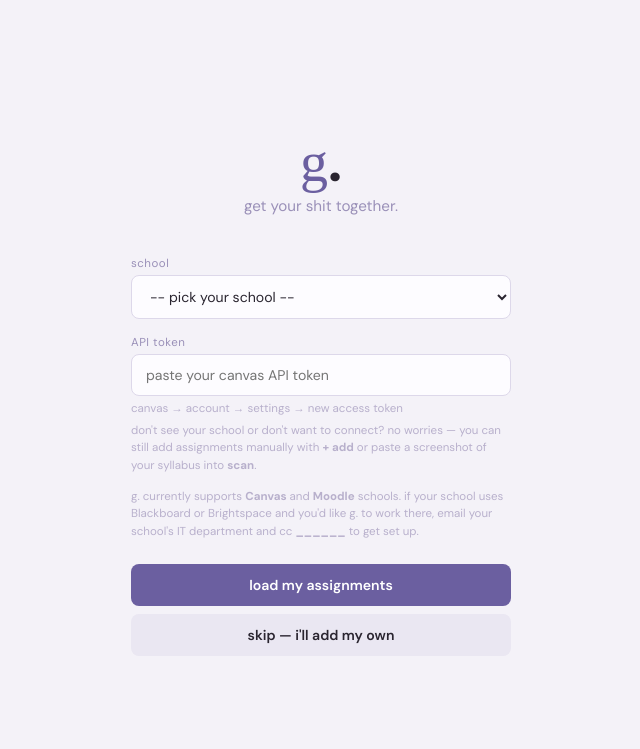
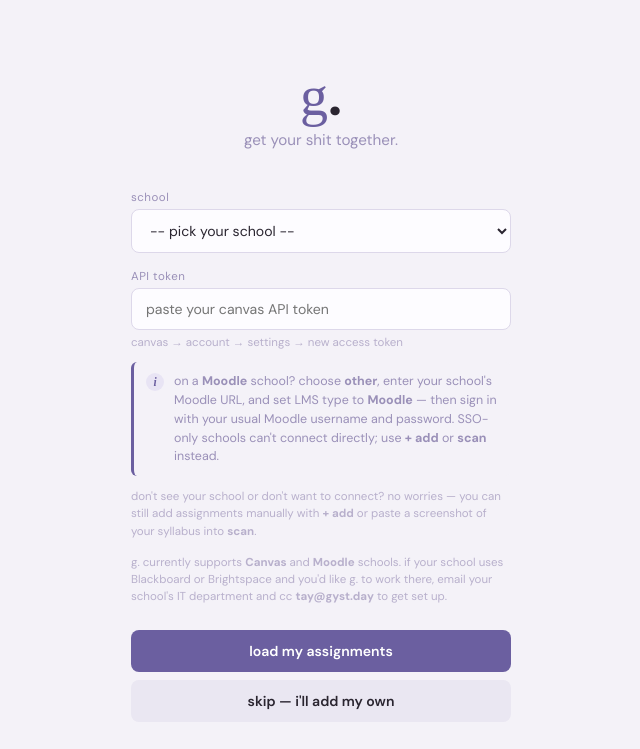
Before and after one commit to bretzelpread1215/gyst-web, a Flask app: page / in a window 1280 px wide. Shown: the top 749 px of the page, without its empty margins (319-959 px from the left). Run offline with Flask 3, Linux system fonts and the light colour scheme; some libraries are stand-ins or nearby versions; some web fonts are replaced.

Commit message:
idk more claud coe stuff

```diff
--- a/static/app.js
+++ b/static/app.js
@@ -5,32 +5,85 @@ var activeFilter = "upcoming";
 var activeCourse = null;
 var canvasUrl = "";
 var canvasToken = "";
+var moodleUsername = "";
+var moodlePassword = "";
+var lmsType = "canvas";
 var hiddenCourses = [];
 var customCourseNames = [];
 var termStart = "";
 var termEnd = "";
 
 // LOGIN
+function updateLmsAuthUI(lms) {
+  var isMoodle = lms === "moodle";
+  document.getElementById("canvas-auth").style.display = isMoodle ? "none" : "block";
+  document.getElementById("moodle-auth").style.display = isMoodle ? "block" : "none";
+}
+
 document.getElementById("school-select").addEventListener("change", function(e) {
-  document.getElementById("custom-url-row").style.display = e.target.value === "custom" ? "block" : "none";
+  var isCustom = e.target.value === "custom";
+  document.getElementById("custom-url-row").style.display = isCustom ? "block" : "none";
+
+  var lms = isCustom
+    ? document.getElementById("custom-lms-type").value
+    : e.target.options[e.target.selectedIndex].dataset.lms;
+  updateLmsAuthUI(lms);
+});
+
+document.getElementById("custom-lms-type").addEventListener("change", function(e) {
+  updateLmsAuthUI(e.target.value);
 });
 
 document.getElementById("login-btn").addEventListener("click", function() {
   var select = document.getElementById("school-select");
-  var token = document.getElementById("token-input").value.trim();
+  var url;
+  var lms;
 
   if (select.value === "custom") {
-    canvasUrl = document.getElementById("custom-url").value.trim().replace(/\/$/, "");
+    url = document.getElementById("custom-url").value.trim().replace(/\/$/, "");
+    lms = document.getElementById("custom-lms-type").value;
   } else {
-    canvasUrl = select.value;
+    url = select.value;
+    lms = select.options[select.selectedIndex].dataset.lms;
   }
 
-  canvasToken = token;
+  if (!url) {
+    document.getElementById("login-error").textContent = "please pick a school or enter a URL.";
+    return;
+  }
 
-  if (!canvasUrl || !canvasToken) {
+  if (lms === "moodle") {
+    var username = document.getElementById("moodle-username").value.trim();
+    var password = document.getElementById("moodle-password").value;
+
+    if (!username || !password) {
       document.getElementById("login-error").textContent = "please fill in both fields.";
       return;
     }
+
+    lmsType = "moodle";
+    canvasUrl = url;
+    moodleUsername = username;
+    moodlePassword = password;
+
+    document.getElementById("login-error").textContent = "";
+    document.getElementById("login-btn").disabled = true;
+    document.getElementById("login-btn").textContent = "loading...";
+
+    loadCustomEvents();
+    loadCustomCourses();
+    fetchMoodleAssignments();
+  } else {
+    var token = document.getElementById("token-input").value.trim();
+
+    if (!token) {
+      document.getElementById("login-error").textContent = "please fill in both fields.";
+      return;
+    }
+
+    lmsType = "canvas";
+    canvasUrl = url;
+    canvasToken = token;
 
     document.getElementById("login-error").textContent = "";
     document.getElementById("login-btn").disabled = true;
@@ -39,6 +92,7 @@ document.getElementById("login-btn").addEventListener("click", function() {
     loadCustomEvents();
     loadCustomCourses();
     fetchAssignments();
+  }
 });
 
 // CUSTOM COURSES
@@ -131,8 +185,39 @@ function fetchAssignments() {
     }
 
     allAssignmentsRaw = data.assignments;
+    localStorage.setItem("gyst_lms", "canvas");
     localStorage.setItem("gyst_token", canvasToken);
     localStorage.setItem("gyst_url", canvasUrl);
+    applyFilters();
+    showApp();
+  })
+  .catch(function(err) {
+    document.getElementById("login-error").textContent = "error connecting. try again.";
+    document.getElementById("login-btn").disabled = false;
+    document.getElementById("login-btn").textContent = "load my assignments";
+  });
+}
+
+function fetchMoodleAssignments() {
+  fetch("/api/moodle-assignments", {
+    method: "POST",
+    headers: { "Content-Type": "application/json" },
+    body: JSON.stringify({ username: moodleUsername, password: moodlePassword, moodle_url: canvasUrl })
+  })
+  .then(function(res) { return res.json(); })
+  .then(function(data) {
+    if (data.error) {
+      document.getElementById("login-error").textContent = data.error;
+      document.getElementById("login-btn").disabled = false;
+      document.getElementById("login-btn").textContent = "load my assignments";
+      return;
+    }
+
+    allAssignmentsRaw = data.assignments;
+    localStorage.setItem("gyst_lms", "moodle");
+    localStorage.setItem("gyst_url", canvasUrl);
+    localStorage.setItem("gyst_moodle_username", moodleUsername);
+    localStorage.setItem("gyst_moodle_password", moodlePassword);
     applyFilters();
     showApp();
   })
@@ -387,8 +472,11 @@ document.getElementById("add-save").addEventListener("click", function() {
 
 // LOGOUT
 document.getElementById("logout-btn").addEventListener("click", function() {
+  localStorage.removeItem("gyst_lms");
   localStorage.removeItem("gyst_token");
   localStorage.removeItem("gyst_url");
+  localStorage.removeItem("gyst_moodle_username");
+  localStorage.removeItem("gyst_moodle_password");
   allAssignments = [];
   allAssignmentsRaw = [];
   customEvents = [];
@@ -402,11 +490,17 @@ document.getElementById("logout-btn").addEventListener("click", function() {
 document.getElementById("switch-account-btn").addEventListener("click", function() {
   if (!confirm("switch account? you'll be signed out and need to reconnect Canvas or Moodle. your custom events and added assignments will stay.")) return;
 
+  localStorage.removeItem("gyst_lms");
   localStorage.removeItem("gyst_token");
   localStorage.removeItem("gyst_url");
+  localStorage.removeItem("gyst_moodle_username");
+  localStorage.removeItem("gyst_moodle_password");
 
   canvasToken = "";
   canvasUrl = "";
+  moodleUsername = "";
+  moodlePassword = "";
+  lmsType = "canvas";
   allAssignments = [];
   allAssignmentsRaw = [];
 
@@ -416,9 +510,13 @@ document.getElementById("switch-account-btn").addEventListener("click", function
   document.getElementById("login-btn").disabled = false;
   document.getElementById("login-btn").textContent = "load my assignments";
   document.getElementById("token-input").value = "";
+  document.getElementById("moodle-username").value = "";
+  document.getElementById("moodle-password").value = "";
   document.getElementById("custom-url").value = "";
+  document.getElementById("custom-lms-type").value = "canvas";
   document.getElementById("school-select").value = "";
   document.getElementById("custom-url-row").style.display = "none";
+  updateLmsAuthUI("canvas");
   document.getElementById("login-error").textContent = "";
 });
 
@@ -760,9 +858,28 @@ function showScanConfirm(items) {
     document.body.className = saved;
   }
 
+  var savedLms = localStorage.getItem("gyst_lms") || "canvas";
+  var savedUrl = localStorage.getItem("gyst_url");
+
+  if (savedLms === "moodle") {
+    var savedMoodleUsername = localStorage.getItem("gyst_moodle_username");
+    var savedMoodlePassword = localStorage.getItem("gyst_moodle_password");
+    if (savedMoodleUsername && savedMoodlePassword && savedUrl) {
+      lmsType = "moodle";
+      canvasUrl = savedUrl;
+      moodleUsername = savedMoodleUsername;
+      moodlePassword = savedMoodlePassword;
+      document.getElementById("login-view").style.display = "none";
+      document.getElementById("app-view").style.display = "block";
+      document.getElementById("assignments-list").innerHTML = '<div class="empty-state">loading your assignments...</div>';
+      loadCustomEvents();
+      loadCustomCourses();
+      fetchMoodleAssignments();
+    }
+  } else {
     var savedToken = localStorage.getItem("gyst_token");
-  var savedUrl = localStorage.getItem("gyst_url");
     if (savedToken && savedUrl) {
+      lmsType = "canvas";
       canvasToken = savedToken;
       canvasUrl = savedUrl;
       document.getElementById("login-view").style.display = "none";
@@ -772,4 +889,5 @@ function showScanConfirm(items) {
       loadCustomCourses();
       fetchAssignments();
     }
+  }
 })();
--- a/templates/index.html
+++ b/templates/index.html
@@ -107,18 +107,26 @@
           <input type="text" id="moodle-username" placeholder="your school username" />
           <label>password</label>
           <input type="password" id="moodle-password" placeholder="your school password" />
-          <p class="hint">same login you use for your school's Moodle site</p>
+          <p class="hint">same username and password you use to log into your school's Moodle site. SSO-only schools can't connect directly &mdash; use <strong>+ add</strong> or <strong>scan</strong> instead.</p>
         </div>
 
+        <div class="info-callout" style="margin-top: 12px;">
+          <span class="info-callout-icon">i</span>
+          <p>
+            on a <strong>Moodle</strong> school? choose <strong>other</strong>, enter your school's Moodle URL, and set LMS type to <strong>Moodle</strong>
+            &mdash; then sign in with your usual Moodle username and password. SSO-only schools can't connect directly;
+            use <strong>+ add</strong> or <strong>scan</strong> instead.
+          </p>
+        </div>
 
-        <p class="hint" style="margin-top: 6px; line-height: 1.5; color: var(--text-faint); font-size: 0.72rem;">
+        <p class="hint" style="margin-top: 12px; line-height: 1.5; color: var(--text-faint); font-size: 0.72rem;">
           don't see your school or don't want to connect? no worries — you can still add assignments
           manually with <strong>+ add</strong> or paste a screenshot of your syllabus into <strong>scan</strong>.
         </p>
         <p class="hint" style="margin-top: 14px; line-height: 1.5; color: var(--text-faint); font-size: 0.72rem;">
           g. currently supports <strong>Canvas</strong> and <strong>Moodle</strong> schools.
           if your school uses Blackboard or Brightspace and you'd like g. to work there,
-          email your school's IT department and cc <strong>______</strong> to get set up.
+          email your school's IT department and cc <strong>tay@gyst.day</strong> to get set up.
         </p>
 
 
@@ -244,18 +252,6 @@
         </div>
       </div>
 
-      <div class="settings-section">
-        <h3>moodle setup</h3>
-        <div class="info-callout">
-          <span class="info-callout-icon">i</span>
-          <p>
-            on login, choose <strong>other</strong>, enter your school's Moodle URL, and set LMS type to <strong>Moodle</strong>
-            &mdash; then sign in with your usual Moodle username and password. SSO-only schools can't connect directly;
-            use <strong>+ add</strong> or <strong>scan</strong> instead.
-          </p>
-        </div>
-      </div>
-
       <div class="settings-section danger-zone">
         <h3>danger zone</h3>
         <p class="settings-hint">switching accounts signs you out and resets your Canvas/Moodle connection. custom events and added assignments are kept.</p>
```
Lines whose indentation alone changed are shown as unchanged.
